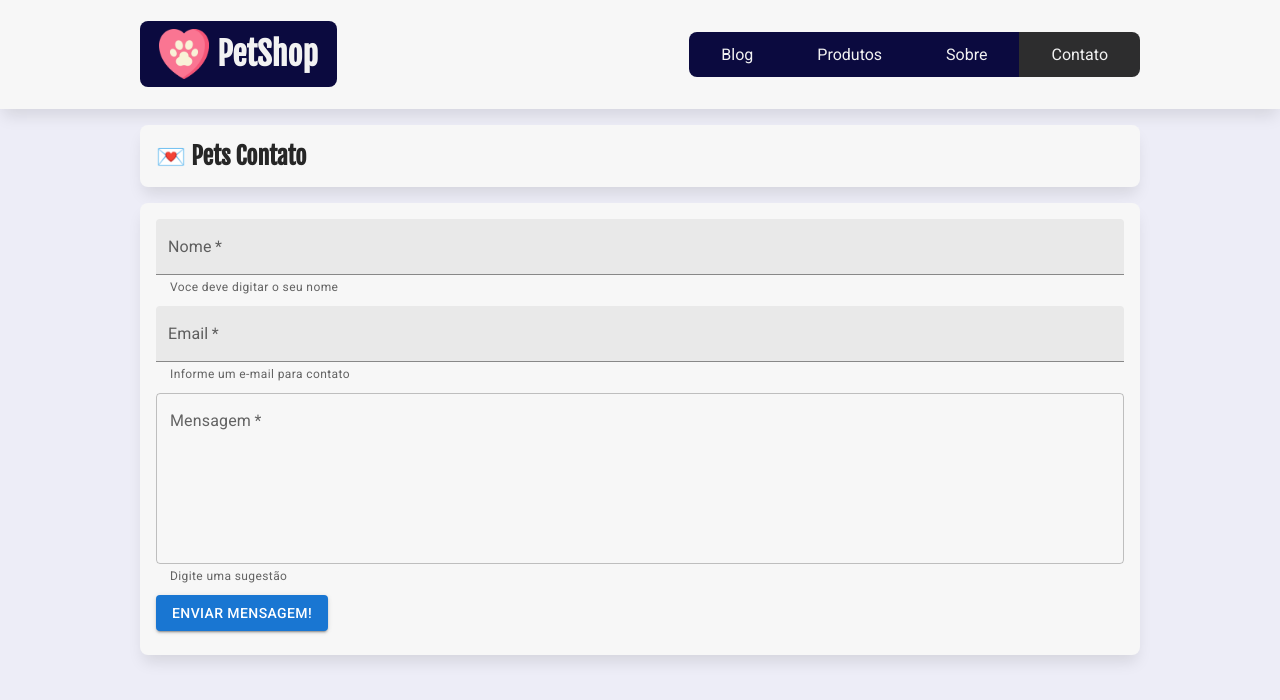
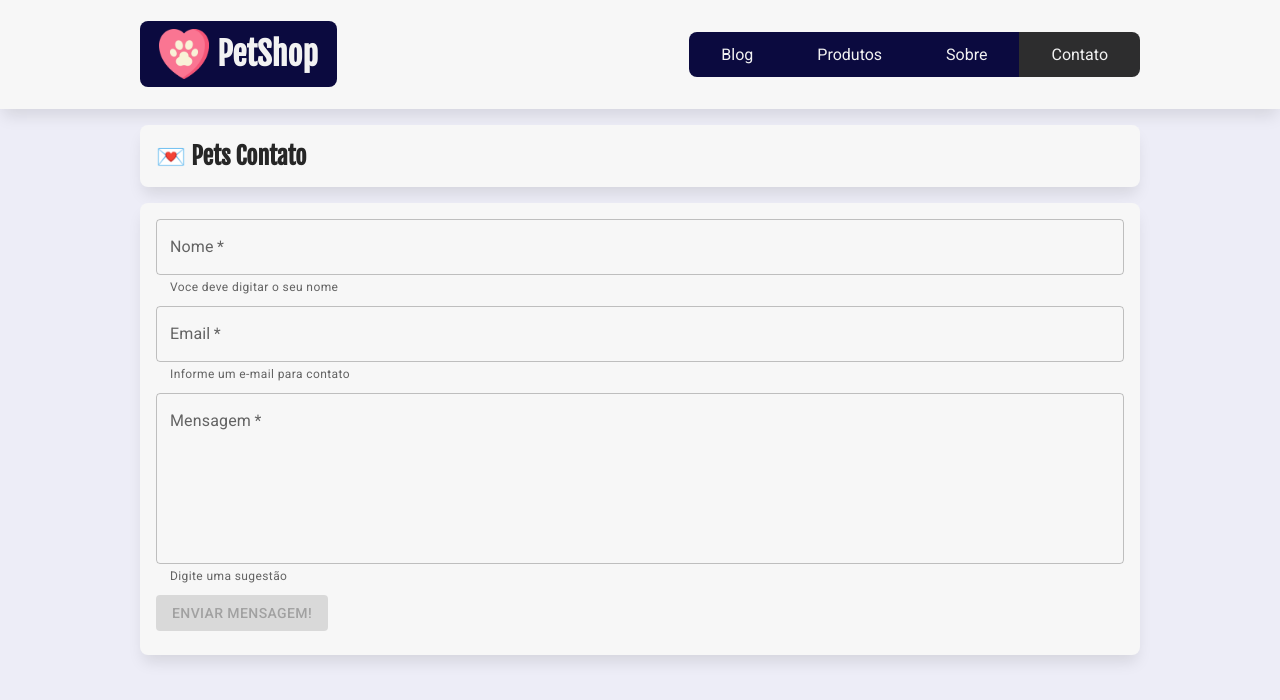
Before and after one commit to PallomaHortencio/petshop-palloma, a React (Create React App) app: page /contato in a window 1280 px wide. Shown: the top 700 px of the page. Built offline with nearby package versions, Linux system fonts and the light colour scheme.

Commit message:
Formulario

```diff
--- a/db.json
+++ b/db.json
@@ -71,5 +71,18 @@
       "categoria": "bem-estar"
     }
   ],
-  "contatos": []
+  "contatos": [
+    {
+      "nome": "palloma",
+      "email": "palloma-martins@live.com",
+      "mensagem": "aaaaaaaaa",
+      "id": 1
+    },
+    {
+      "nome": "palloma",
+      "email": "palloma-martins@live.com",
+      "mensagem": "sou linda ",
+      "id": 2
+    }
+  ]
 }
--- a/src/components/ListaCategorias/ListaCategorias.jsx
+++ b/src/components/ListaCategorias/ListaCategorias.jsx
@@ -25,6 +25,7 @@ const ListaCategorias = () => {
         /* await aguarda o termino do fetch, para depois atribuir o resultado */
         const resposta = await fetch(`${serverApi}/categorias`);
         const dados = await resposta.json();
+        setLoading(false);
 
         /* Precisamos passar os dados capturador da API para o state do componente via Setter (obrigatório) */
         setCategorias(dados);
@@ -45,7 +46,6 @@ const ListaCategorias = () => {
             <li key={id}>
               <NavLink
                 activeClassName={estilos.ativo}
-                exact
                 to={`/categoria/${nome}`}
               >
                 {nome}
--- a/src/components/LoadingDesenho/LoadingDesenho.jsx
+++ b/src/components/LoadingDesenho/LoadingDesenho.jsx
@@ -1,5 +1,4 @@
 import imagemLoading from "../../assets/images/loading.svg";
-import Caixa from "../Caixa/Caixa";
 import estilos from "./LoadingDesenho.module.css";
 
 const LoadingDesenho = (props) => {
--- a/src/pages/Contato/Contato.jsx
+++ b/src/pages/Contato/Contato.jsx
@@ -1,18 +1,60 @@
 import { TextField, Button } from "@mui/material";
 import Caixa from "../../components/Caixa/Caixa";
 import estilos from "./Contato.module.css";
+import { useState } from "react";
+import serverApi from "../../api/servidor-api";
 
 const Contato = () => {
+  /* Eventos/Funções para captura da digitação */
+  const inputNome = (event) => setNome(event.target.value);
+  const inputEmail = (event) => setEmail(event.target.value);
+  const inputMensagem = (event) => setMensagem(event.target.value);
+
+  const [nome, setNome] = useState("");
+  const [email, setEmail] = useState("");
+  const [mensagem, setMensagem] = useState("");
+
+  const enviarContato = async (event) => {
+    event.preventDefault();
+
+    const opcoes = {
+      method: "POST",
+      body: JSON.stringify({ nome, email, mensagem }),
+      headers: {
+        "Content-type": "application/json; charset=UTF-8",
+      },
+    };
+
+    /* Script para envio dos dados para a API */
+
+    try {
+      await fetch(`${serverApi}/contatos`, opcoes);
+      alert("Dados enviados!");
+    } catch (error) {
+      console.log("Deu ruim: " + error.message);
+    }
+  };
+
+  /* Qunado todas deixarem de ser undefined, desabilitado se tornará false e com isso  o botão será habilitado */
+  let desabilitado = !nome || !email || !mensagem;
+  /*let desabilitado = !nome === "" || !email === "" || !mensagem === ""; */
+
   return (
     <section>
       <h2 className={estilos.titulo_secao}>Pets Contato</h2>
 
-      <Caixa id="contato">
-        <form className={estilos.formulario} method="post">
+      <Caixa>
+        <form
+          onSubmit={enviarContato}
+          className={estilos.formulario}
+          method="post"
+        >
           <div>
             <TextField
+              onChange={inputNome}
+              type="text"
               label="Nome"
-              variant="filled"
+              variant="outlined"
               fullWidth
               required
               helperText="Voce deve digitar o seu nome"
@@ -21,8 +63,10 @@ const Contato = () => {
 
           <div>
             <TextField
+              onChange={inputEmail}
+              type="email"
               label="Email"
-              variant="filled"
+              variant="outlined"
               fullWidth
               required
               helperText="Informe um e-mail para contato"
@@ -31,6 +75,7 @@ const Contato = () => {
 
           <div>
             <TextField
+              onChange={inputMensagem}
               type="text"
               label="Mensagem"
               variant="outlined"
@@ -43,7 +88,7 @@ const Contato = () => {
           </div>
 
           <div>
-            <Button type="submite" variant="contained">
+            <Button type="submit" variant="contained" disabled={desabilitado}>
               ENVIAR MENSAGEM!
             </Button>
           </div>
```
